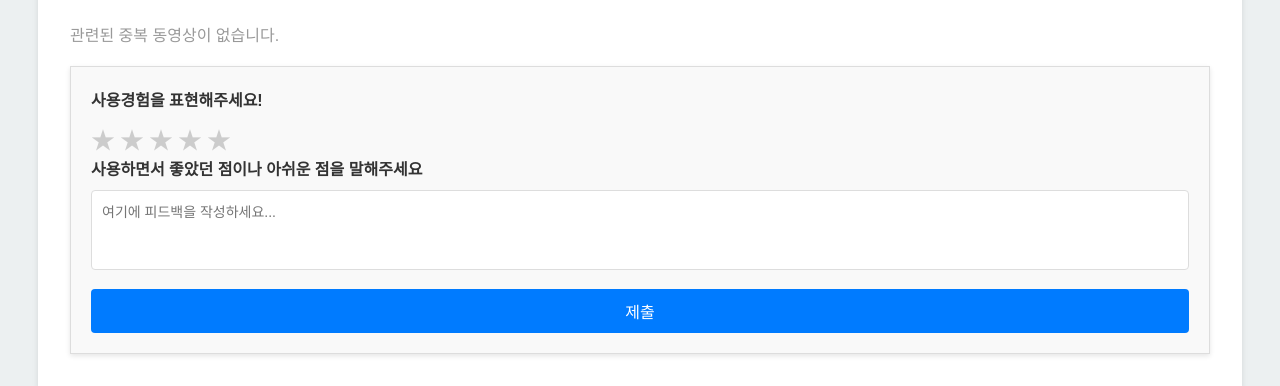
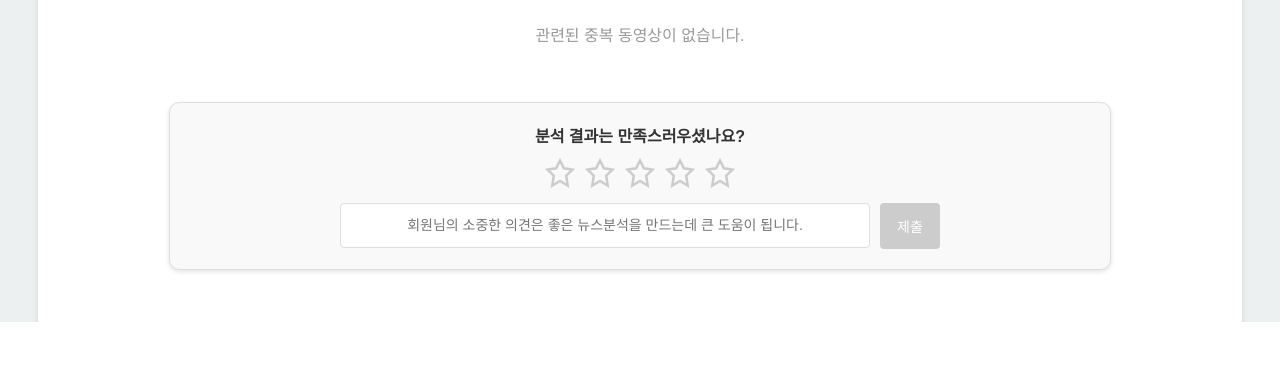
Before and after one commit to jinmiee/news-exploration, a Django app: template account/templates/analysis/detail.html in a window 1280 px wide. Shown: the part 699-1085 px from the top of the page. After the commit the page ends 1021 px from the top, so only its background shows below. Run offline with Django 5.2, Linux system fonts and the light colour scheme; the template is opened without the code that fills it, so the values that code supplies are empty; parts of the project's set-up code (start-up, migrations or seed data) failed here and were passed over.

Commit message:
별점 피드백 css 수정

```diff
--- a/account/static/css/detail.css
+++ b/account/static/css/detail.css
@@ -1,6 +1,7 @@
 #video-frame {
     width: 100%; /* 동영상 너비를 컨테이너에 맞춤 */
     aspect-ratio: 16 / 9; /* 16:9 비율 유지 */
+    border-radius: 10px;
 }
 
 .analysis-title {
@@ -36,6 +37,7 @@
     background-color: #f9f9f9; /* 배경색 */
     height: auto; /* 기본 높이 설정 */
     box-sizing: border-box; /* 패딩 포함 */
+    border-radius: 10px;
 }
 
 .video-info {
@@ -115,6 +117,15 @@
 .top-navigation .back-button:hover {
     background-color: #f0f0f0; /* 호버 시 배경색 */
 }
+
+/* 관련된 동영상 섹션 */
+.related-videos p {
+    text-align: center; /* 텍스트 가운데 정렬 */
+    color: #999; /* 기존 색상 유지 */
+    margin-top: 20px; /* 위쪽 간격 */
+    font-size: 16px; /* 폰트 크기 조정 */
+}
+
 
 
 /* 햄버거 메뉴 슬라이더 */
--- a/account/templates/feedback/feedback_form.html
+++ b/account/templates/feedback/feedback_form.html
@@ -1,33 +1,63 @@
+<div class="feedback-form-container">
     <form method="post" action="{% url 'account:submit_feedback' %}" class="feedback-form">
         {% csrf_token %}
 
         <div class="form-group feedback-top-section">
             <!-- 별점 입력 -->
-        <label class="feedback-label">사용경험을 표현해주세요!</label>
+            <label class="feedback-label">분석 결과는 만족스러우셨나요?</label>
             <div class="star-rating">
                 <input type="radio" id="star5" name="rating" value="5">
-            <label for="star5" title="5점">★</label>
+                <label for="star5" title="5점">
+                    <svg class="star" xmlns="http://www.w3.org/2000/svg" viewBox="0 0 24 24" fill="none" stroke="currentColor" stroke-width="2">
+                        <path d="M12 2l3.09 6.26L22 9.27l-5 4.87L18.18 22 12 18.27 5.82 22 7 14.14l-5-4.87 6.91-1.01L12 2z"/>
+                    </svg>
+                </label>
                 <input type="radio" id="star4" name="rating" value="4">
-            <label for="star4" title="4점">★</label>
+                <label for="star4" title="4점">
+                    <svg class="star" xmlns="http://www.w3.org/2000/svg" viewBox="0 0 24 24" fill="none" stroke="currentColor" stroke-width="2">
+                        <path d="M12 2l3.09 6.26L22 9.27l-5 4.87L18.18 22 12 18.27 5.82 22 7 14.14l-5-4.87 6.91-1.01L12 2z"/>
+                    </svg>
+                </label>
                 <input type="radio" id="star3" name="rating" value="3">
-            <label for="star3" title="3점">★</label>
+                <label for="star3" title="3점">
+                    <svg class="star" xmlns="http://www.w3.org/2000/svg" viewBox="0 0 24 24" fill="none" stroke="currentColor" stroke-width="2">
+                        <path d="M12 2l3.09 6.26L22 9.27l-5 4.87L18.18 22 12 18.27 5.82 22 7 14.14l-5-4.87 6.91-1.01L12 2z"/>
+                    </svg>
+                </label>
                 <input type="radio" id="star2" name="rating" value="2">
-            <label for="star2" title="2점">★</label>
+                <label for="star2" title="2점">
+                    <svg class="star" xmlns="http://www.w3.org/2000/svg" viewBox="0 0 24 24" fill="none" stroke="currentColor" stroke-width="2">
+                        <path d="M12 2l3.09 6.26L22 9.27l-5 4.87L18.18 22 12 18.27 5.82 22 7 14.14l-5-4.87 6.91-1.01L12 2z"/>
+                    </svg>
+                </label>
                 <input type="radio" id="star1" name="rating" value="1" required>
-            <label for="star1" title="1점">★</label>
-        </div>
+                <label for="star1" title="1점">
+                    <svg class="star" xmlns="http://www.w3.org/2000/svg" viewBox="0 0 24 24" fill="none" stroke="currentColor" stroke-width="2">
+                        <path d="M12 2l3.09 6.26L22 9.27l-5 4.87L18.18 22 12 18.27 5.82 22 7 14.14l-5-4.87 6.91-1.01L12 2z"/>
+                    </svg>
+                </label>
             </div>
 
-    <!-- 피드백 텍스트 -->
-    <div class="form-group feedback-bottom-section">
-        <label for="feedback" class="feedback-label">사용하면서 좋았던 점이나 아쉬운 점을 말해주세요</label>
-        <textarea id="feedback" name="feedback" rows="4" class="feedback-textarea" placeholder="여기에 피드백을 작성하세요..." required></textarea>
         </div>
 
-    <button type="submit" class="btn-submit">제출</button>
+        <!-- 피드백 작성과 제출 버튼을 한 줄에 -->
+        <div class="form-group feedback-bottom-section">
+            <textarea id="feedback" name="feedback" rows="2" class="feedback-textarea" placeholder="회원님의 소중한 의견은 좋은 뉴스분석을 만드는데 큰 도움이 됩니다." required></textarea>
+            <button type="submit" class="btn-submit" disabled>제출</button>
+        </div>
     </form>
+</div>
 
 <style>
+    /* 페이지 전체를 포함하는 컨테이너 */
+    .feedback-form-container {
+        display: flex;
+        justify-content: center; /* 수평 중앙 정렬 */
+        align-items: center; /* 수직 중앙 정렬 */
+        padding: 20px;
+        box-sizing: border-box;
+    }
+
     /* 피드백 폼 컨테이너 */
     .feedback-form {
         margin-top: 20px;
@@ -35,23 +65,36 @@
         background: #f9f9f9;
         border: 1px solid #ddd;
         box-shadow: 0 2px 5px rgba(0, 0, 0, 0.1);
+        display: flex;
+        flex-direction: column;
+        align-items: center; /* 전체 중앙 정렬 */
+        width: 900px;
+        border-radius: 10px;
     }
 
     /* 라벨 스타일 */
     .feedback-label {
-        display: block;
-        margin-bottom: 10px;
         font-size: 16px;
         font-weight: bold;
         color: #333;
+        margin-bottom: 10px;
+        text-align: center;
+    }
+
+    /* 별점 입력 컨테이너 */
+    .feedback-top-section {
+        display: flex;
+        flex-direction: column; /* 세로로 정렬 */
+        align-items: center; /* 중앙 정렬 */
+        gap: 1px; /* 라벨과 별점 사이 간격 */
     }
 
     /* 별점 입력 영역 */
     .star-rating {
         display: flex;
         flex-direction: row-reverse; /* 오른쪽에서 왼쪽으로 표시 */
-        justify-content: flex-end;  /* 별점을 오른쪽 정렬 */
-        gap: 5px;
+        justify-content: center;  /* 별점을 오른쪽 정렬 */
+        gap: 10px;
     }
 
     .star-rating input {
@@ -59,30 +102,52 @@
     }
 
     .star-rating label {
-        font-size: 24px;
-        color: #ccc; /* 기본 별 색상 */
+        display: flex;
+        align-items: center;
+        justify-content: center;
         cursor: pointer;
-        transition: color 0.2s;
+        transition: transform 0.2s;
     }
 
-    .star-rating input:checked ~ label {
-        color: #007bff; /* 선택된 별 색상 */
+    .star-rating .star {
+        width: 30px; /* 별 크기 */
+        height: 30px;
+        stroke: #ccc; /* 기본 별 색상 */
+        fill: none; /* 채우기 없음 */
+        transition: stroke 0.2s ease, fill 0.2s ease;
     }
 
-    .star-rating input:checked ~ label:hover,
-    .star-rating input:hover ~ label {
-        color: #0056b3; /* 호버 시 별 색상 */
+    .star-rating input:checked ~ label .star {
+        stroke: #007bff; /* 선택된 별 테두리 색상 */
+        fill: #007bff; /* 선택된 별 채우기 색상 */
     }
 
-    .star-rating label:hover,
-    .star-rating label:hover ~ label {
-        color: #0056b3; /* 호버 시 별 색상 */
+    .star-rating label:hover .star,
+    .star-rating label:hover ~ label .star {
+        stroke: #0056b3; /* 호버 시 별 테두리 색상 */
+        fill: #0056b3; /* 호버 시 별 채우기 색상 */
+    }
+
+    .star-rating label:hover {
+        transform: scale(1.2); /* 호버 시 확대 효과 */
+    }
+
+    /* 텍스트 영역과 버튼 한 줄 정렬 */
+    .feedback-bottom-section {
+        display: flex;
+        flex-direction: row;
+        align-items: center;
+        justify-content: space-between;
+        gap: 10px;
+        width: 100%;
+        max-width: 600px; /* 한 줄의 최대 너비 */
     }
 
     /* 텍스트 영역 스타일 */
     .feedback-textarea {
+        flex: 1; /* 남는 공간을 채움 */
         width: 100%;
-        height: 80px;
+        height: 45px;
         padding: 10px;
         font-size: 14px;
         border: 1px solid #ddd;
@@ -90,6 +155,8 @@
         box-sizing: border-box;
         resize: none;
         font-family: 'Arial', sans-serif;
+        margin-top: 15px; /* 별과 텍스트 영역 간격 */
+        text-align: center;
     }
 
     .feedback-textarea:focus {
@@ -101,42 +168,57 @@
     .btn-submit {
         margin-top: 15px;
         display: block;
-        width: 100%;
-        padding: 10px 20px;
-        font-size: 16px;
+        width: 10%;
+        padding: 13px 16px;
+        font-size: 14px;
         color: #fff;
-        background-color: #007bff;
         border: none;
         border-radius: 4px;
-        cursor: pointer;
         text-align: center;
+        background-color: #ccc; /* 비활성화 색상 */
+        cursor: not-allowed; /* 커서 비활성화 표시 */
         transition: background-color 0.3s ease;
+        white-space: nowrap; /* 버튼 텍스트 줄바꿈 방지 */
     }
 
-    .btn-submit:hover {
-        background-color: #0056b3;
+    /* 활성화 상태 */
+    .btn-submit.active {
+        background-color: #007bff; /* 활성화 색상 */
+        cursor: pointer; /* 활성화 시 클릭 가능 */
+    }
+
+    .btn-submit.active:hover {
+        background-color: #0056b3; /* 호버 시 색상 */
     }
 
     /* 반응형 스타일 */
     @media (max-width: 768px) {
-        .feedback-form {
-            padding: 15px;
-        }
-
-        .feedback-label {
-            font-size: 14px;
+        .feedback-bottom-section {
+            flex-direction: column; /* 작은 화면에서는 세로로 정렬 */
+            gap: 10px;
         }
 
         .feedback-textarea {
-            font-size: 13px;
+            width: 100%; /* 화면 너비에 맞춤 */
+            height: 60px; /* 텍스트 박스 높이 조정 */
         }
 
         .btn-submit {
-            font-size: 14px;
-        }
-
-        .star-rating label {
-            font-size: 20px;
+            width: 100%; /* 버튼도 화면 너비에 맞춤 */
         }
     }
 </style>
+
+<script>
+    // 별점 입력 요소 선택
+    const starInputs = document.querySelectorAll('.star-rating input');
+    const submitButton = document.querySelector('.btn-submit');
+
+    // 별점이 선택되었을 때 버튼 활성화
+    starInputs.forEach(input => {
+        input.addEventListener('change', () => {
+            submitButton.disabled = false; // 버튼 활성화
+            submitButton.classList.add('active'); // 활성화 스타일 추가
+        });
+    });
+</script>
```
Lines whose indentation alone changed are shown as unchanged.
